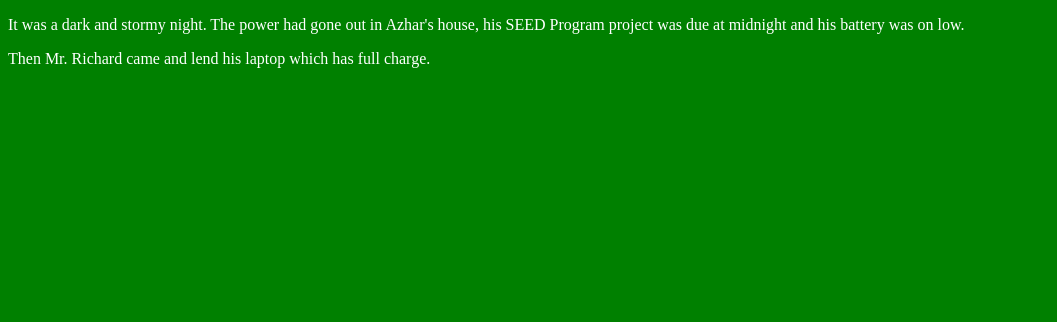
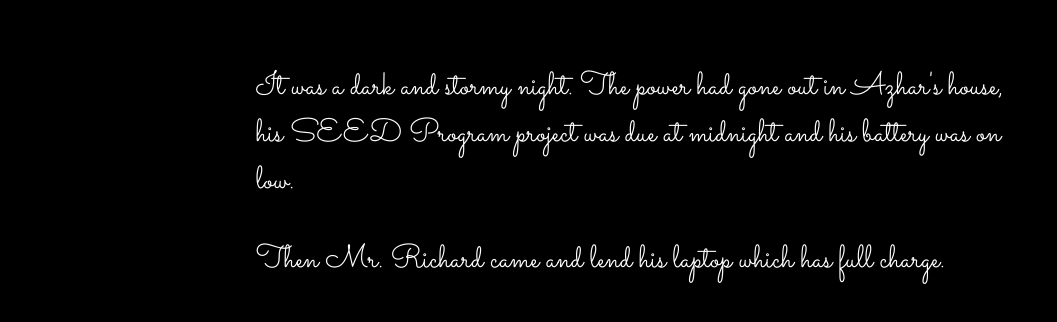
Before and after one commit to azharahamed/Fireside_Story, a plain HTML site: page index.html in a window 1280 px wide. Shown: the whole page, without its empty margins (0-1057 px from the left). Drawn offline with Linux system fonts and the light colour scheme.

Commit message:
updated the font family to Sacramento

```diff
--- a/index.html
+++ b/index.html
@@ -2,6 +2,7 @@
 <html lang="en">
 <head>
   <link rel="stylesheet" type="text/css" href="style.css">
+  <link href="https://fonts.googleapis.com/css?family=Sacramento" rel="stylesheet">
   <meta charset="UTF-8">
   <meta name="viewport" content="width=device-width, initial-scale=1.0">
   <meta http-equiv="X-UA-Compatible" content="ie=edge">
--- a/style.css
+++ b/style.css
@@ -1,4 +1,9 @@
 body {
   color: white;
-  background-color: green;
+  background-color: black;
+  font-family: 'Sacramento', cursive;
+  font-size: 32px;
+  margin-top: 5%;
+  margin-left: 20%;
+  margin-right: 20%;
 }
```
